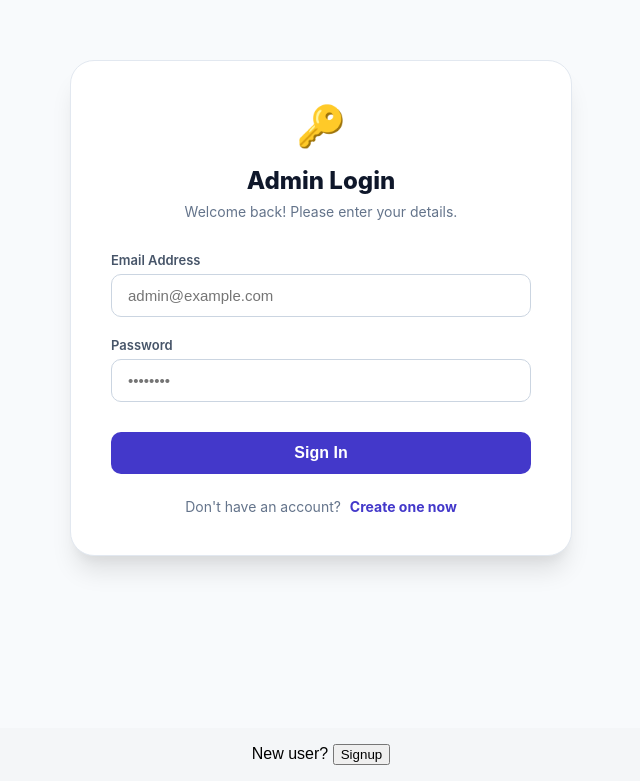
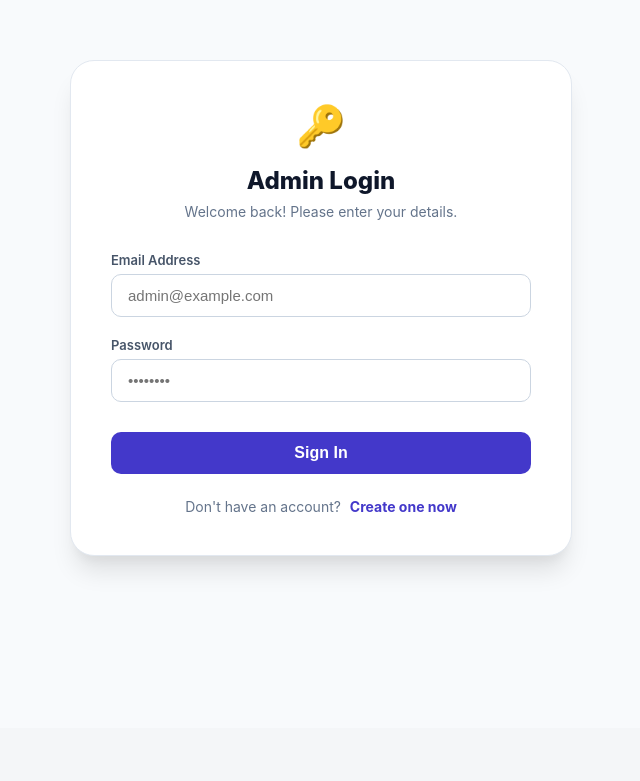
Before and after one commit to suspicious115478/4125, a React (Vite) app: page / in a window 1280 px wide. Shown: the part 112-893 px from the top of the page, without its empty margins (319-959 px from the left). After the commit the page ends 840 px from the top, so only its background shows below. Built offline with nearby package versions, Linux system fonts and the light colour scheme.

Commit message:
Update App.jsx

```diff
--- a/src/App.jsx
+++ b/src/App.jsx
@@ -70,23 +70,11 @@ function App() {
     setAdminId(null);
   }
 
-  if (!session) {
+ if (!session) {
     return showSignup ? (
-      <>
-        <Signup />
-        <p style={{ textAlign: 'center' }}>
-          Already have account?{' '}
-          <button onClick={() => setShowSignup(false)}>Login</button>
-        </p>
-      </>
+      <Signup onShowLogin={() => setShowSignup(false)} />
     ) : (
-      <>
-        <Login onLogin={setSession} />
-        <p style={{ textAlign: 'center' }}>
-          New user?{' '}
-          <button onClick={() => setShowSignup(true)}>Signup</button>
-        </p>
-      </>
+      <Login onLogin={setSession} onShowSignup={() => setShowSignup(true)} />
     );
   }
 
```
